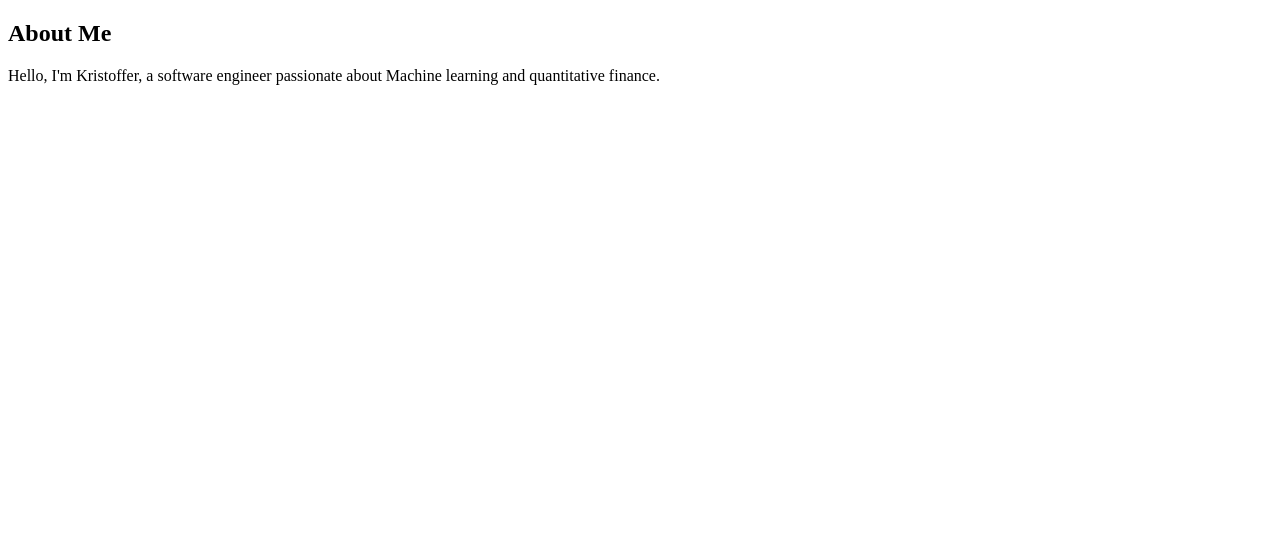
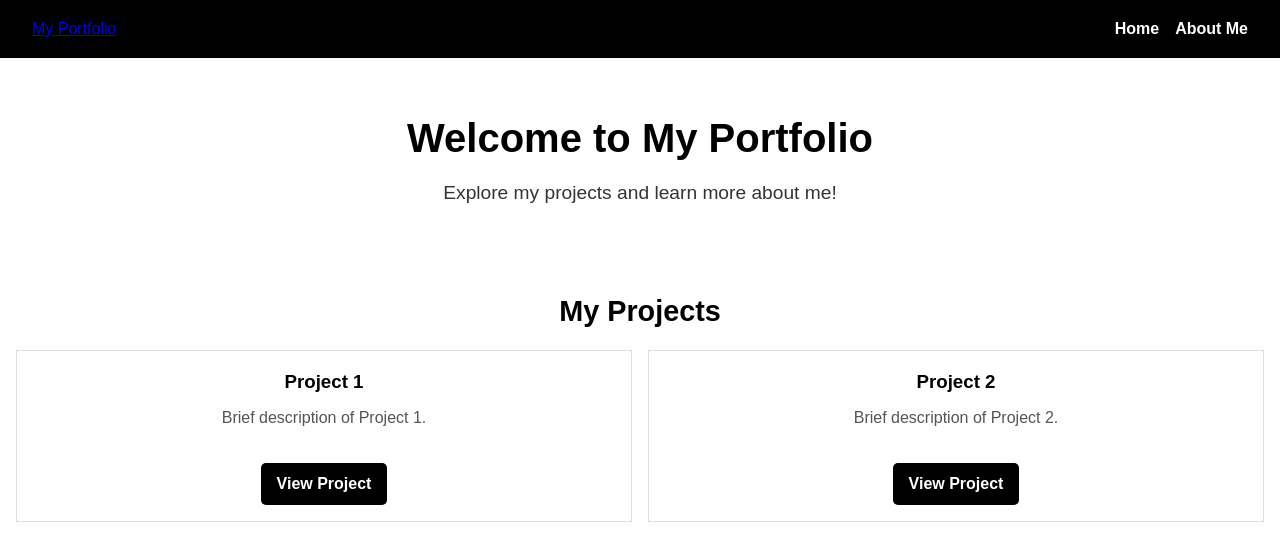
Before and after one commit to Kristofferjoha/Kristofferjoha.github.io, a plain HTML site: page index.html in a window 1280 px wide. Drawn offline with Linux system fonts and the light colour scheme.

Commit message:
Portfolio init

```diff
--- /dev/null
+++ b/css/styles.css
@@ -0,0 +1,117 @@
+/* General Reset */
+* {
+    margin: 0;
+    padding: 0;
+    box-sizing: border-box;
+}
+
+/* Body Styling */
+body {
+    background-color: #fff; /* White background */
+    color: #000; /* Black text */
+    font-family: Arial, sans-serif;
+    line-height: 1.6;
+}
+
+/* Navbar */
+.navbar {
+    background: #000; /* Black navbar */
+    color: #fff; /* White text */
+    padding: 1rem 2rem;
+}
+
+.navbar .container {
+    display: flex;
+    justify-content: space-between;
+    align-items: center;
+}
+
+.navbar .nav-links {
+    list-style: none;
+    display: flex;
+    gap: 1rem;
+}
+
+.navbar .nav-links a {
+    text-decoration: none;
+    color: #fff; /* White text */
+    font-weight: bold;
+    transition: opacity 0.3s;
+}
+
+.navbar .nav-links a:hover {
+    opacity: 0.7;
+}
+
+/* Hero Section */
+.hero {
+    text-align: center;
+    padding: 3rem 1rem;
+}
+
+.hero h1 {
+    font-size: 2.5rem;
+    margin-bottom: 0.5rem;
+}
+
+.hero p {
+    font-size: 1.2rem;
+    color: #333; /* Dark gray for subtle contrast */
+}
+
+/* Project Section */
+.projects {
+    padding: 2rem 1rem;
+}
+
+.projects h2 {
+    text-align: center;
+    margin-bottom: 1rem;
+    font-size: 1.8rem;
+}
+
+.project-grid {
+    display: grid;
+    grid-template-columns: repeat(auto-fit, minmax(250px, 1fr));
+    gap: 1rem;
+}
+
+.project-box {
+    background: #fff; /* White box */
+    border: 1px solid #ddd; /* Light gray border */
+    padding: 1rem;
+    text-align: center;
+    transition: transform 0.3s, border-color 0.3s;
+}
+
+.project-box:hover {
+    transform: scale(1.02); /* Slight scaling effect */
+    border-color: #000; /* Black border on hover */
+}
+
+.project-box h3 {
+    margin-bottom: 0.5rem;
+    color: #000; /* Black text for titles */
+}
+
+.project-box p {
+    margin-bottom: 1rem;
+    color: #555; /* Medium gray for description text */
+}
+
+.project-box .btn {
+    display: inline-block;
+    margin-top: 1rem;
+    padding: 0.5rem 1rem;
+    background: #000; /* Black button */
+    color: #fff; /* White text */
+    text-decoration: none;
+    border-radius: 5px;
+    font-weight: bold;
+    cursor: pointer;
+    transition: background 0.3s, opacity 0.3s;
+}
+
+.project-box .btn:hover {
+    opacity: 0.8;
+}
--- a/index.html
+++ b/index.html
@@ -4,12 +4,45 @@
     <meta charset="UTF-8">
     <meta name="viewport" content="width=device-width, initial-scale=1.0">
     <title>My Portfolio</title>
-    <link rel="stylesheet" href="styles\styles.css">
+    <link rel="stylesheet" href="css/styles.css">
 </head>
 <body>
-    <section id="about">
-        <h1>About Me</h1>
-        <p>Hello, I'm Kristoffer, a software engineer passionate about Machine learning and quantitative finance.</p>
+    <!-- Navbar -->
+    <nav class="navbar">
+        <div class="container">
+            <a href="index.html" class="logo">My Portfolio</a>
+            <ul class="nav-links">
+                <li><a href="index.html">Home</a></li>
+                <li><a href="about.html">About Me</a></li>
+            </ul>
+        </div>
+    </nav>
+
+    <!-- Hero Section -->
+    <header class="hero">
+        <h1>Welcome to My Portfolio</h1>
+        <p>Explore my projects and learn more about me!</p>
+    </header>
+
+    <!-- Project Section -->
+    <section class="projects">
+        <h2>My Projects</h2>
+        <div class="project-grid">
+            <!-- Project 1 -->
+            <div class="project-box">
+                <h3>Project 1</h3>
+                <p>Brief description of Project 1.</p>
+                <a href="https://kristofferjoha.github.io/ClusteringAlgos/" class="btn">View Project</a>
+            </div>
+            <!-- Project 2 -->
+            <div class="project-box">
+                <h3>Project 2</h3>
+                <p>Brief description of Project 2.</p>
+                <a href="projects/project2/index.html" class="btn">View Project</a>
+            </div>
+            <!-- Add more projects as needed -->
+        </div>
     </section>
+
 </body>
 </html>
--- a/styles.css/styles.css
+++ /dev/null
@@ -1,12 +0,0 @@
-body {
-    font-family: Arial, sans-serif;
-    margin: 0;
-    padding: 0;
-    background-color: #f4f4f4;
-}
-h1, h2 {
-    color: #333;
-}
-.project {
-    margin-bottom: 20px;
-}
```
Also changed, not shown: about.html (+32 -0 lines), projects.html (deleted, +0 -18 lines), styles.css/about.css (deleted), styles.css/index.css (deleted).
